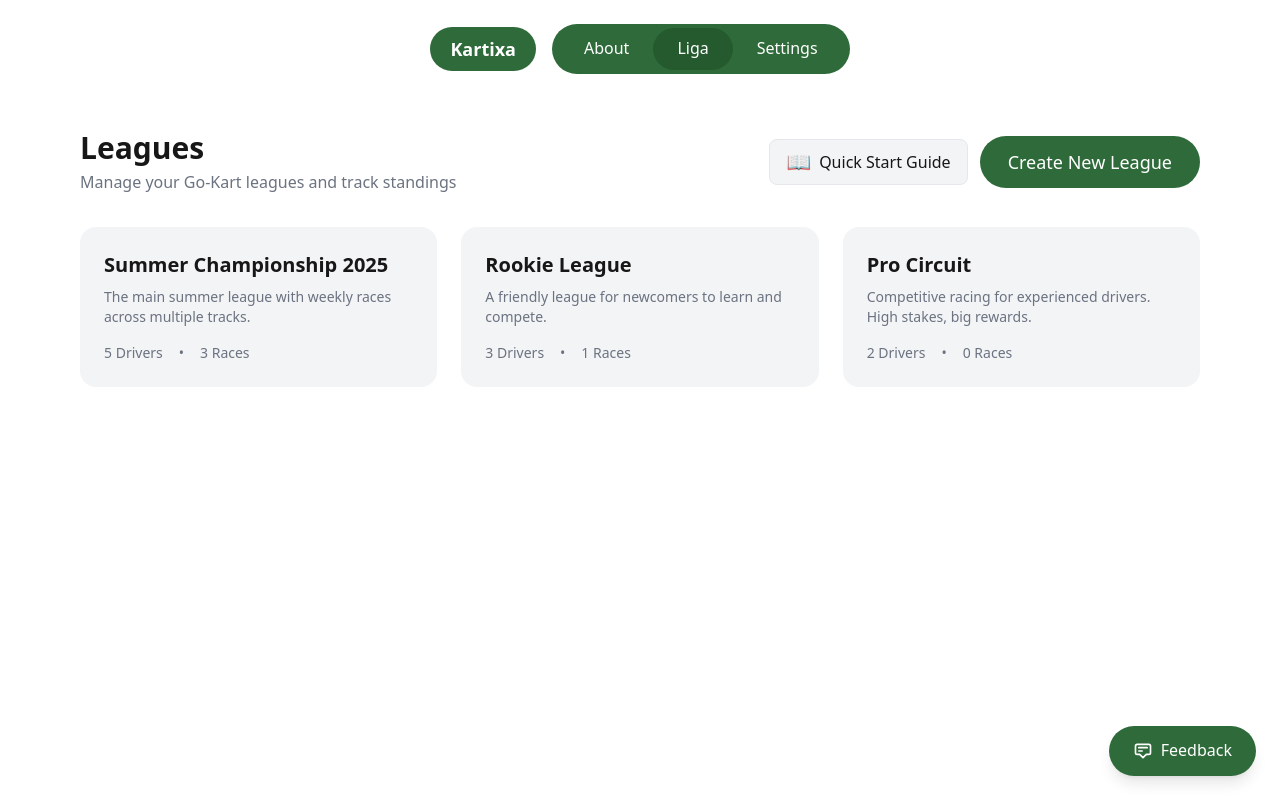
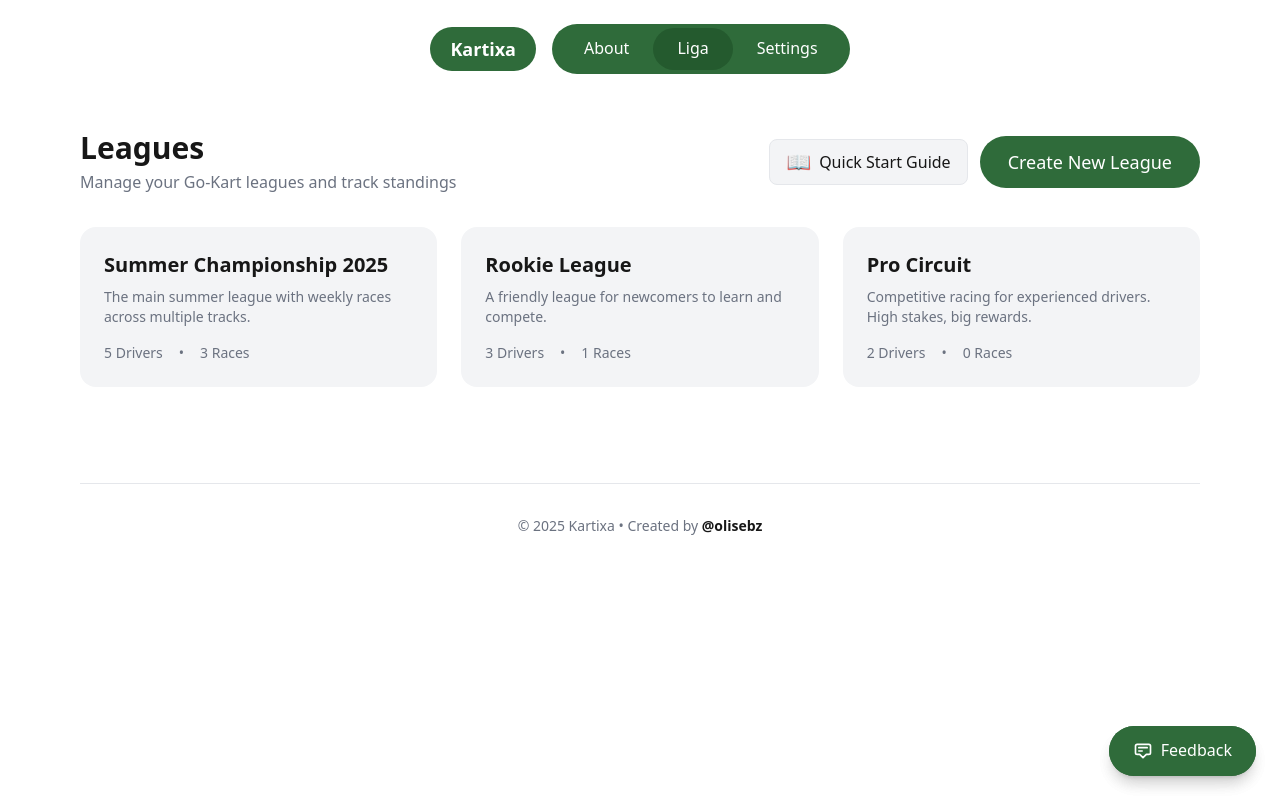
Before and after one commit to olisebz/kartixa, a Next.js app: page /liga in a window 1280 px wide. Built offline with nearby package versions, Linux system fonts and the light colour scheme.

Commit message:
feat: Restructure league data to include seasons, add a feedback popup component, and implement a global footer.

```diff
--- a/src/app/layout.tsx
+++ b/src/app/layout.tsx
@@ -2,6 +2,7 @@ import type { Metadata } from "next";
 import { Geist, Geist_Mono } from "next/font/google";
 import "./globals.css";
 import Navbar from "@/components/Navbar";
+import FeedbackPopup from "@/components/FeedbackPopup";
 
 const geistSans = Geist({
   variable: "--font-geist-sans",
@@ -31,6 +32,14 @@ export default function RootLayout({
         <div className="max-w-6xl mx-auto px-4">
           <Navbar />
           <main>{children}</main>
+
+          <FeedbackPopup />
+
+          <footer className="mt-16 py-8 border-t border-[var(--color-border)] text-center text-sm text-[var(--color-muted)]">
+            <p className="mb-2">
+              &copy; {new Date().getFullYear()} Kartixa • Created by <span className="font-semibold text-[var(--foreground)]"><a href="https://github.com/olisebz">@olisebz</a></span>
+            </p>
+          </footer>
         </div>
       </body>
     </html>
```
